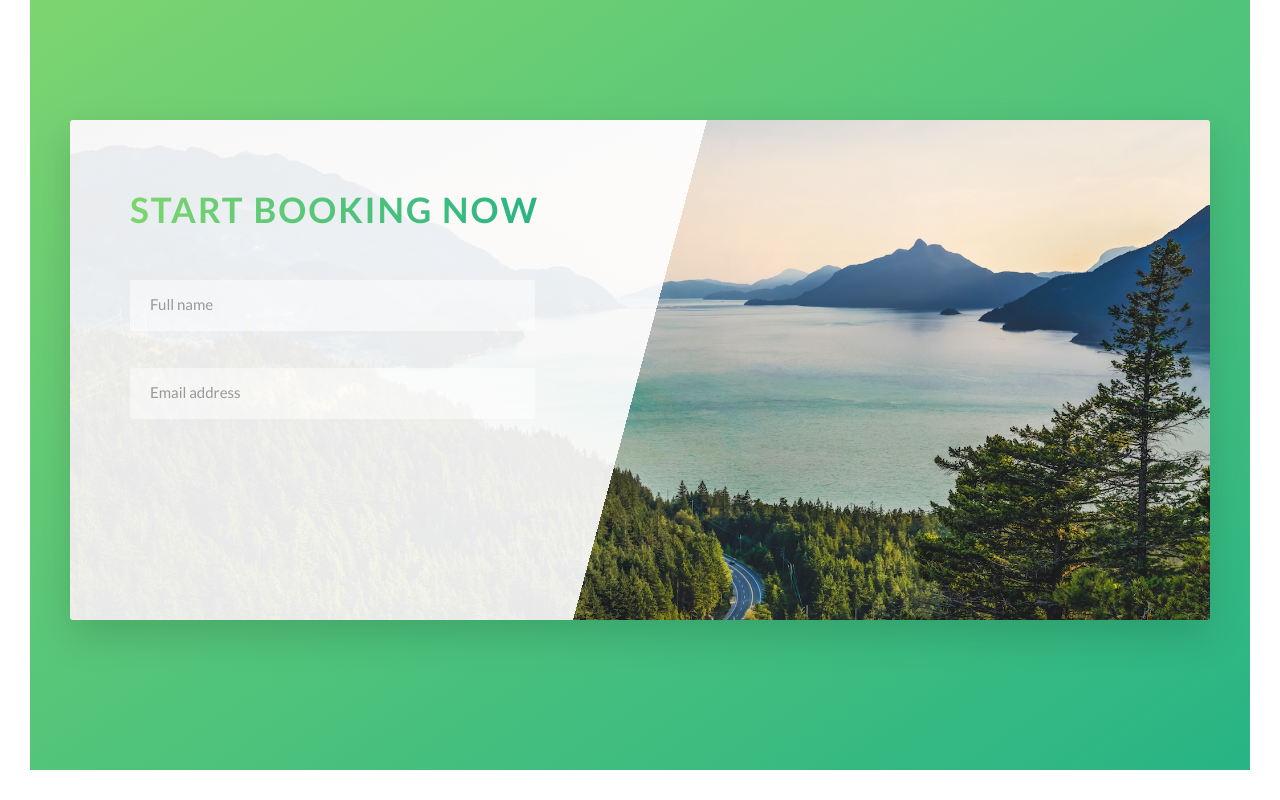
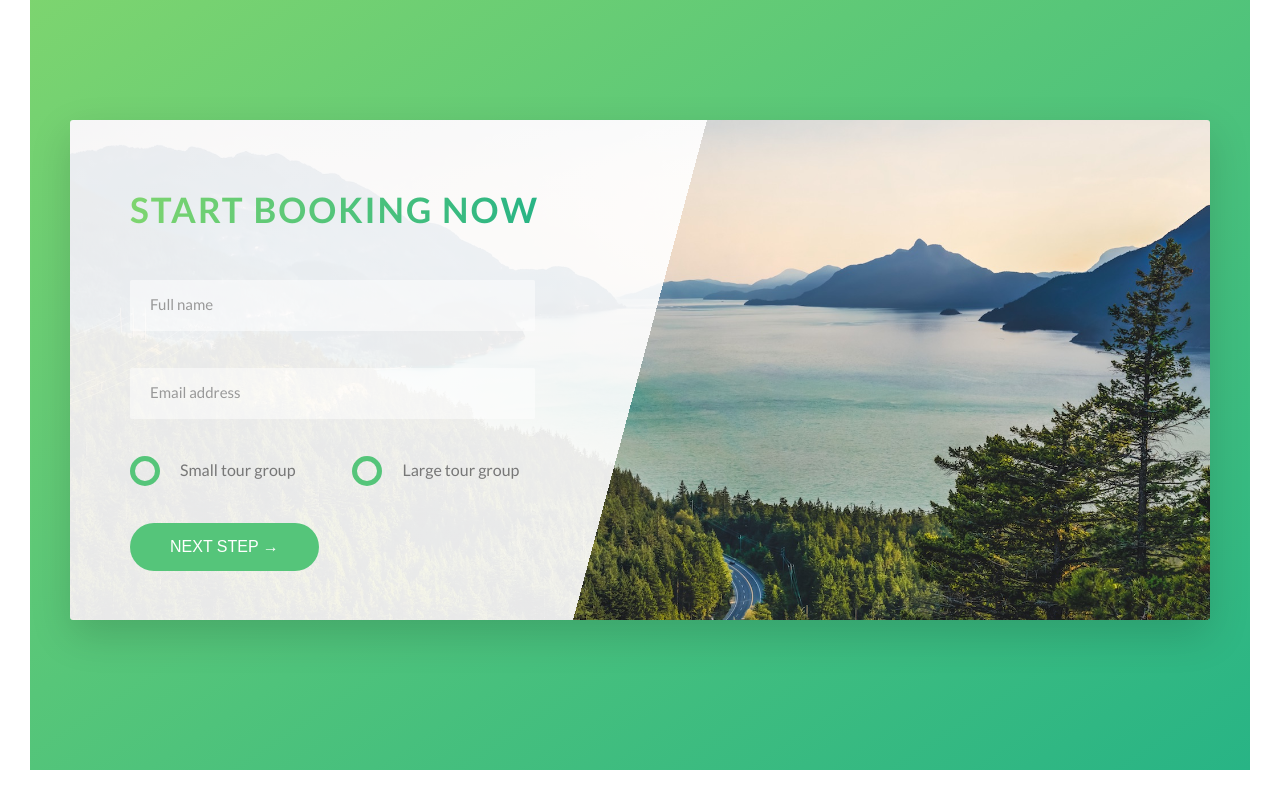
Before and after one commit to BrunoAl/natours, a website: page index.html in a window 1280 px wide. Shown: the part 4482-5282 px from the top of the page. Drawn offline with Linux system fonts and the light colour scheme.

Commit message:
lecture 47

```diff
--- a/index.html
+++ b/index.html
@@ -274,6 +274,27 @@
                   <input type="email" class="form__input" placeholder="Email address" id="email" required>
                   <label for="email" class="form__label">Email address</label>
                 </div>
+
+                <div class="form__group u-margin-bottom-medium">
+                  <div class="form__radio-group">
+                    <input type="radio" class="form__radio-input" id="small" name="size">
+                    <label for="small" class="form__radio-label">
+                      <span class="form__radio-button"></span>
+                      Small tour group
+                    </label>
+                  </div>
+                  <div class="form__radio-group">
+                    <input type="radio" class="form__radio-input" id="large" name="size">
+                    <label for="large" class="form__radio-label">
+                      <span class="form__radio-button"></span>
+                      Large tour group
+                    </label>
+                  </div>
+                </div>
+
+                <div class="form__group">
+                  <button class="btn btn--green">Next step &rarr;</button>
+                </div>
               </div>
             </div>
           </div>
--- a/sass/base/_utilities.sass
+++ b/sass/base/_utilities.sass
@@ -1,14 +1,14 @@
 .u-center-text
-  text-align: center
+  text-align: center !important
 
 .u-margin-bottom-small
-  margin-bottom: 1.5rem
+  margin-bottom: 1.5rem !important
 .u-margin-bottom-medium
-  margin-bottom: 4rem
+  margin-bottom: 4rem !important
 .u-margin-bottom-big
-  margin-bottom: 8rem
+  margin-bottom: 8rem !important
 
 .u-margin-top-big
-  margin-top: 8rem
+  margin-top: 8rem !important
 .u-margin-top-huge
-  margin-top: 10rem
+  margin-top: 10rem !important
--- a/sass/components/_buttons.sass
+++ b/sass/components/_buttons.sass
@@ -1,5 +1,5 @@
 .btn
-  &:link, &:visited
+  &, &:link, &:visited
     display: inline-block
     text-transform: uppercase
     text-decoration: none
@@ -8,13 +8,19 @@
     transition: all .2s
     position: relative
     font-size: $default-font-size
+
+    // Change for the <button> element
+    border: none
+    cursor: pointer
+
   &:hover
     transform: translateY(-3px)
     box-shadow: 0 1rem 2rem rgba(0, 0, 0, 0.2)
     &::after
       transform: scaleX(1.5) scaleY(1.6)
       opacity: 0
-  &:active
+  &:active, &:focus
+    outline: none
     transform: translateY(-1px)
     box-shadow: 0 0.5rem 1rem rgba(0, 0, 0, 0.2)
 
--- a/sass/components/_form.sass
+++ b/sass/components/_form.sass
@@ -12,6 +12,7 @@
     border: none
     border-bottom: 3px solid transparent
     width: 90%
+    transition: all .3s
 
     &:focus
       outline: none
@@ -36,3 +37,43 @@
     opacity: 0
     visibility: hidden
     transform: translateY(-4rem)
+
+  &__radio-group
+    width: 49%
+    display: inline-block
+
+  &__radio-input
+    display: none
+
+  &__radio-label
+    font-size: $default-font-size
+    cursor: pointer
+    position: relative
+    padding-left: 5rem
+
+  &__radio-button
+    display: inline-block
+    position: absolute
+    height: 3rem
+    width: 3rem
+    border: 5px solid $color-primary
+    border-radius: 50%
+    left: 0
+    top: -.4rem
+
+    &::after
+      content: ""
+      display: block
+      height: 1.3rem
+      width: 1.3rem
+      border-radius: 50%
+      position: absolute
+      top: 50%
+      left: 50%
+      background-color: $color-primary
+      transform: translate(-50%, -50%)
+      opacity: 0
+      transition: opacity .2s
+
+  &__radio-input:checked ~ &__radio-label &__radio-button::after
+    opacity: 1
```
Also changed, not shown: css/style.css, 1 other file.
